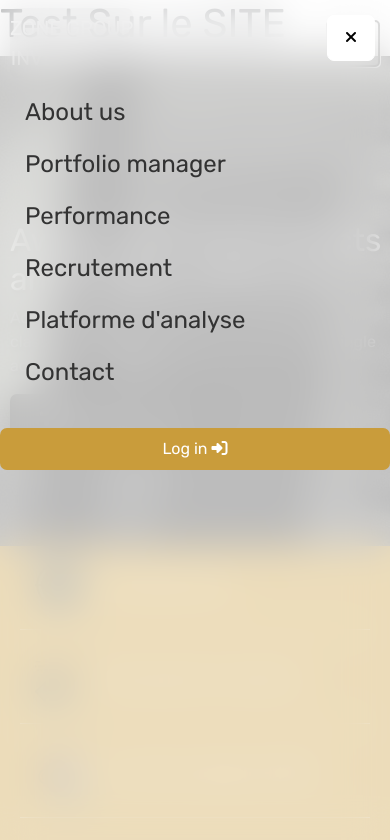
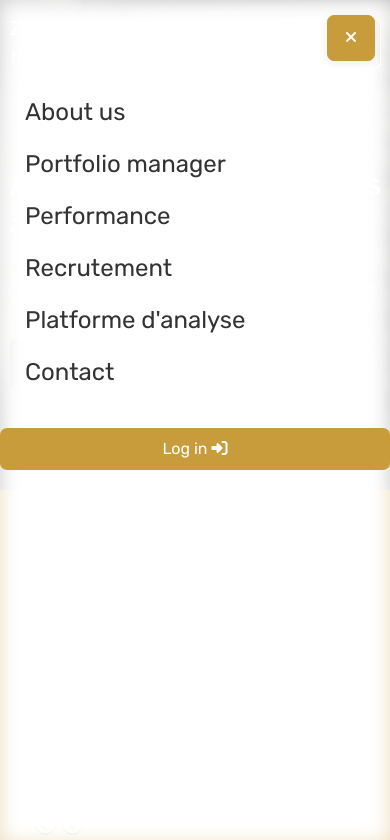
Before and after one commit to Mahamadou828/Invest, a plain HTML site: page index.html in a window 390 px wide. Both pictures are taken after a click on the button 353 px from the left and 43 px from the top of the page. Shown: the top 840 px of the page. Drawn offline with nearby package versions, Linux system fonts and the light colour scheme.

Commit message:
dernier version du site avant presentation

```diff
--- a/index.html
+++ b/index.html
@@ -32,7 +32,6 @@
     ></script>
   </head>
   <body>
-    <h1>Test Sur le SITE</h1>
     <nav class="navbar navbar-expand-lg navbar-light">
       <!-- <a class="navbar-brand logo" href="index.html"></a>
         <img src="./image/Uj-7o8_Z_BI.jpg" alt=""
--- a/script/index.js
+++ b/script/index.js
@@ -1,21 +1,10 @@
-alert("T'as js");
-
 /**
  * Animate The Opacity Of An element
  * @param {HTMLElement} elt
  * @returns {void}
  */
 function AnimateOpoacity(elt) {
-  elt.animate(
-    [
-      {
-        opacity: 1,
-      },
-    ],
-    {
-      duration: 300,
-    }
-  );
+  elt.style.transition = "all ease-in 0.2s";
 }
 
 /**
@@ -25,16 +14,7 @@ function AnimateOpoacity(elt) {
 function RemoveNavbar() {
   const elt = document.querySelector(".responsive-navbar");
   elt.classList.remove("appear");
-  elt.animate(
-    [
-      {
-        opacity: 0,
-      },
-    ],
-    {
-      duration: 300,
-    }
-  );
+  elt.style.opacity = 0;
   window.setTimeout(function () {
     elt.classList.add("dispear");
     elt.style.opacity = null;
--- a/style/index.css
+++ b/style/index.css
@@ -168,9 +168,52 @@ a {
     position: fixed;
     width: 100%;
     height: 100vh;
-    backdrop-filter: blur(20px);
     background: rgba(255, 255, 255, 0.65);
-    transition: all ease-in 0.3s !;
+  }
+
+  .responsive-navbar::before {
+    content: "";
+    transform: translate(0px, 0px, 0px);
+    background-image: -webkit-linear-gradient(
+      bottom left,
+      rgba(255, 255, 255, 1) 0%,
+      rgba(255, 255, 255, 1) 45%,
+      rgba(255, 255, 255, 1) 60%
+    );
+    background-image: -moz-linear-gradient(
+      bottom left,
+      rgba(255, 255, 255, 1) 0%,
+      rgba(255, 255, 255, 1) 45%,
+      rgba(255, 255, 255, 1) 60%
+    );
+    background-image: -o-linear-gradient(
+      bottom left,
+      rgba(255, 255, 255, 1) 0%,
+      rgba(255, 255, 255, 1) 45%,
+      rgba(255, 255, 255, 1) 60%
+    );
+    background-image: linear-gradient(
+      to top right,
+      rgba(255, 255, 255, 1) 0%,
+      rgba(255, 255, 255, 1) 45%,
+      rgba(255, 255, 255, 1) 60%
+    );
+    position: absolute;
+    width: 100%;
+    height: 100%;
+
+    /* blur filters */
+    -webkit-filter: blur(10px);
+    -o-filter: blur(10px);
+    filter: blur(10px);
+
+    /* positioning and removing edges */
+    z-index: 0;
+  }
+
+  .responsive-navbar .background {
+    z-index: 5;
+    position: relative;
   }
 
   .navbar-element {
@@ -191,17 +234,20 @@ a {
     display: block;
     margin: 15px 15px 0px auto;
     padding: 1px 17px;
-    background-color: #fff;
+    background-color: #c99c3b;
     border-radius: 7px;
-    border: 1px solid #fff;
+    border: 1px solid #c99c3b;
+    color: #fff;
     font-size: 16px;
     height: 46px;
     transition: all ease 0.3s;
     outline: none !important;
+    box-shadow: 0 2px 8px rgba(0, 0, 0, 0.08);
   }
 
   .navbar-close:hover {
     color: #c99c3b;
+    background-color: #fff;
   }
 
   .login,
```
